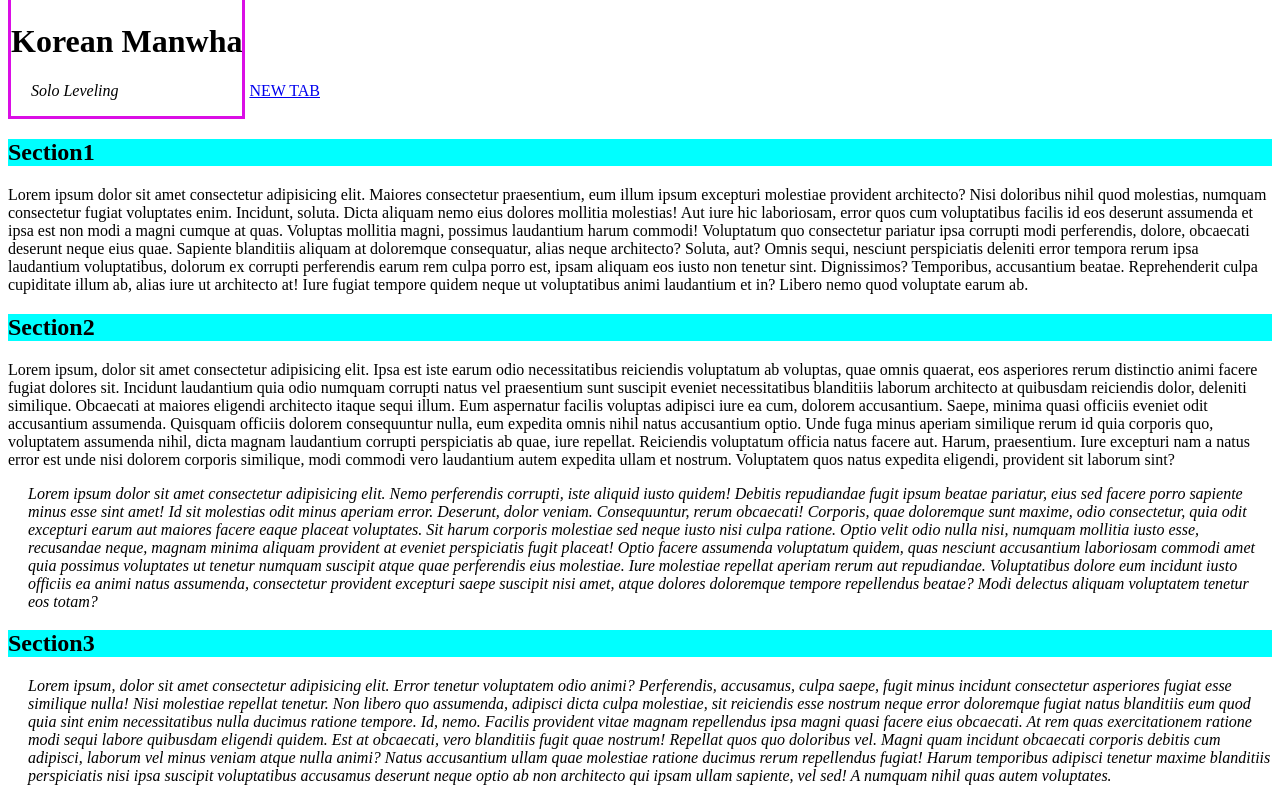
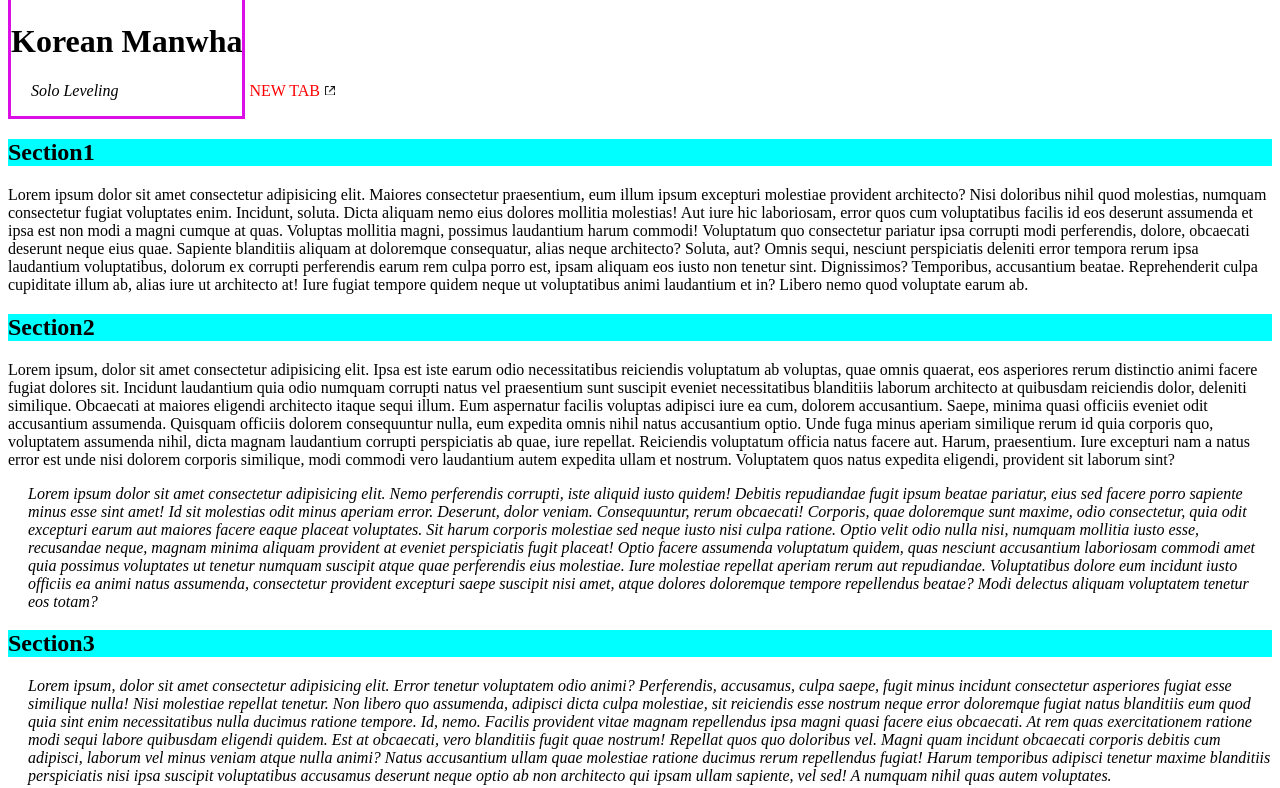
Before and after one commit to KshitizAgarwal1359/HTML, a plain HTML site: page css/index.html in a window 1280 px wide. Shown: the part 39-827 px from the top of the page. Drawn offline with Linux system fonts and the light colour scheme.

Commit message:
added images

```diff
--- a/css/styles1.css
+++ b/css/styles1.css
@@ -41,3 +41,23 @@
     position: sticky;
     top: 10px;
 }
+a{
+    color:red;
+    text-decoration: none;
+
+}
+a:hover{
+    text-decoration: underline;
+}
+[target="_blank"]::after{
+    content: "";
+    display: inline-block;
+    color: blue;
+    width: 10px;
+    height: 10px;
+    background: url(./newtab.png);
+    background-size: contain;
+    background-repeat: no-repeat;
+    background-position: center;
+    margin: auto 5px;
+}
```
Also changed, not shown: css/newtab.png (added).
